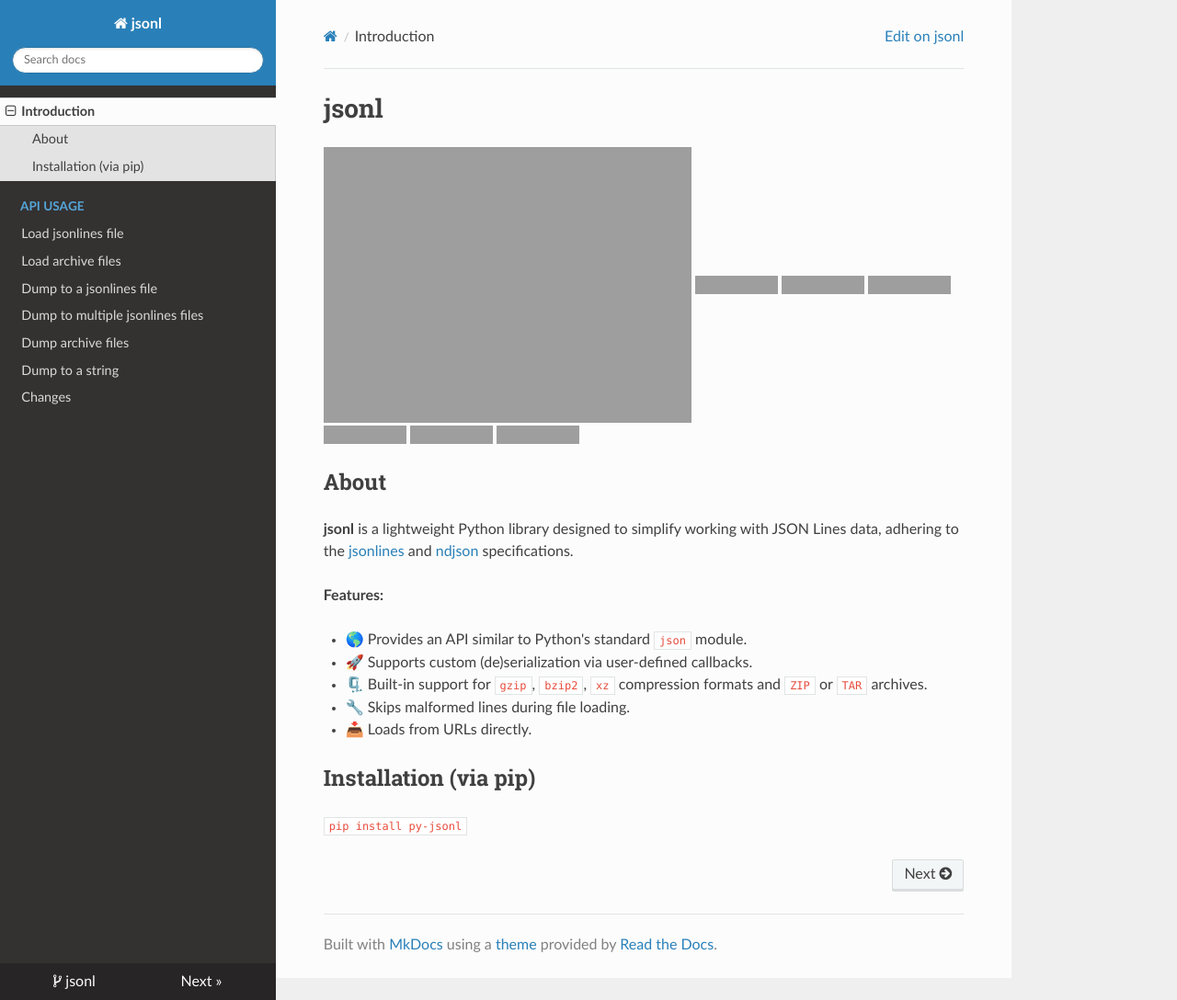
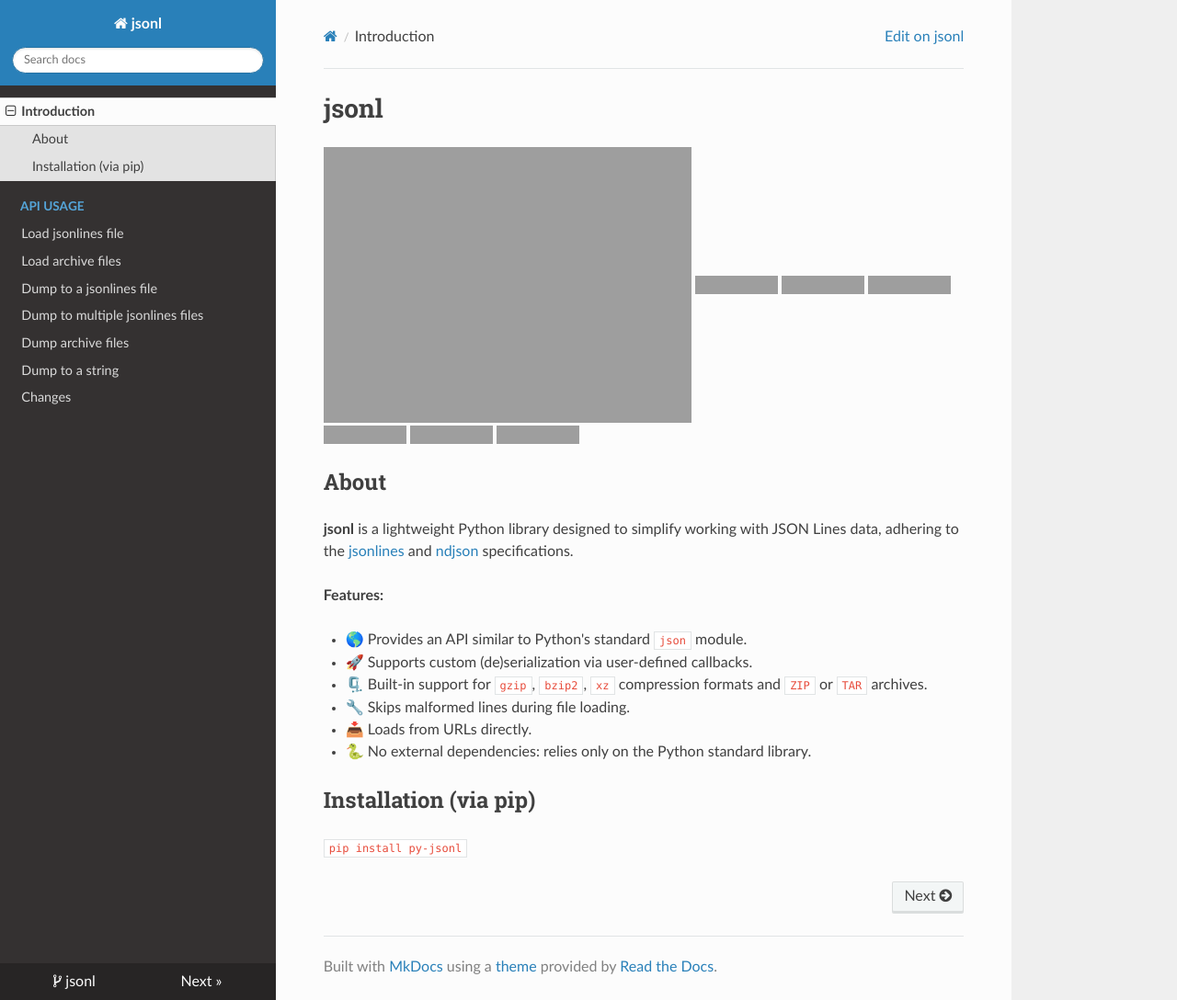
Before and after one commit to rmoralespp/jsonl, an MkDocs documentation site: the page built from docs/index.md, in a window 1280 px wide and 1088 px high, cut to the strip 0-1088 px from the top of the window. Shown: the whole strip at 92% size. Built offline with MkDocs 1.6.1, drawn with Linux system fonts in a browser that asks for light colours; nearby versions of some CDN libraries; grey boxes are pictures that could not be loaded.

```diff
--- a/docs/index.md
+++ b/docs/index.md
@@ -20,6 +20,7 @@ the [jsonlines](https://jsonlines.org/) and [ndjson](https://github.com/ndjson/n
 - 🗜️ Built-in support for `gzip`, `bzip2`, `xz` compression formats and `ZIP` or `TAR` archives.
 - 🔧 Skips malformed lines during file loading.
 - 📥 Loads from URLs directly.
+- 🐍 No external dependencies: relies only on the Python standard library.
 
 ## Installation (via pip)
 
```
Also changed, not shown: README.md (+1 -0 lines).
